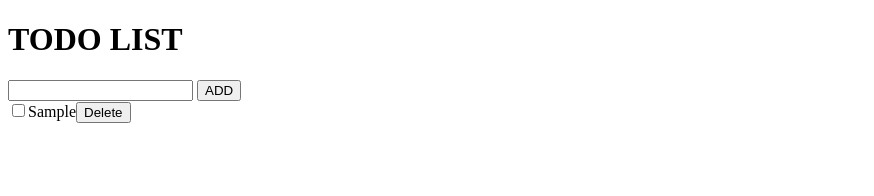
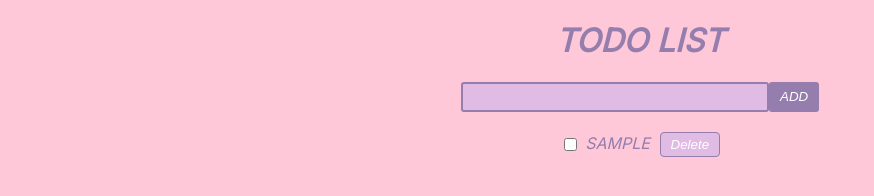
Before and after one commit to arzamansoori/TODOList, a plain HTML site: page index.html in a window 1280 px wide. Both pictures are taken after typing "Sample" into the empty fields and a click on the button "ADD". Shown: the whole page, without its empty margins (0-874 px from the left). Drawn offline with Linux system fonts and the light colour scheme.

Commit message:
adding style in website

```diff
--- a/index.html
+++ b/index.html
@@ -4,21 +4,20 @@
     <meta charset="UTF-8">
     <meta http-equiv="X-UA-Compatible" content="IE=edge">
     <meta name="viewport" content="width=device-width, initial-scale=1.0">
+    <link rel="preconnect" href="https://fonts.googleapis.com">
+<link rel="preconnect" href="https://fonts.gstatic.com" crossorigin>
+<link href="https://fonts.googleapis.com/css2?family=Inter&display=swap" rel="stylesheet">
     <link rel="stylesheet" href="/style.css">
     <title>Document</title>
 </head>
 <body>
     <h1>TODO LIST</h1>
-    <div>
-        <input id="addValue" type="text">
-        <button id="btnAdd">ADD</button>
+    <div class="addTask">
+        <input placeholder="Add your tasks..." id="addValue" type="text" class="inputTask">
+        <button id="btnAdd" class="btAdd">ADD</button>
     </div>
     <div class="add">
-        <!-- <p></p>
-        <p></p>
-        <p></p>
-        <p></p>
-        <p></p> -->
+
     </div>
 
     <script src="/script.js"></script>
--- a/script.js
+++ b/script.js
@@ -24,23 +24,13 @@ btn.addEventListener("click", () => {
         check.name = "name";
         check.value = "value";
         check.id = "id";
-        // check.onclick = addLine();
-        // check.onchange = addingLine();
         addP[0].appendChild(check);
 
-
-
-        //creating list element
-        // const node = document.createElement("li");
-        // const textNode = document.createTextNode(addValue.value);
-        // //appending textnode to node
-        // node.appendChild(textNode);
-        // check.(node);
-
+        //creating label
         const label = document.createElement('label');
         label.class = "labelFor";
         label.htmlFor = "id";
-        label.appendChild(document.createTextNode(addValue.value));
+        label.appendChild(document.createTextNode(addValue.value.toUpperCase()));
         addP[0].appendChild(check);
         addP[0].appendChild(label);
 
@@ -53,9 +43,7 @@ btn.addEventListener("click", () => {
         //appending btnNode to node
         label.appendChild(btnNode);
         label.appendChild(line);
-
-        //appending node to add id
-        // check.appendChild(node);
+        btnNode.classList.add("buttonList");
 
         btnNode.addEventListener("click", () => {
             check.remove();
--- a/style.css
+++ b/style.css
@@ -1,3 +1,58 @@
+body{
+    font-family: 'Inter', sans-serif;
+    font-style: italic;
+    background-color: #FEC8D8;
+}
+
+h1{
+    text-align: center;
+    color: #957DAD;
+}
+.addTask{
+    display: flex;
+    justify-content: center;
+}
+.inputTask{
+    width: 300px;
+    font-style: italic;
+    background-color: #E0BBE4;
+    border: 2px solid  #957DAD;
+    border-radius: 3px;
+}
+.btAdd{
+    width: 50px;
+    height: 30px;
+    font-style: italic;
+    background-color: #957DAD;
+    border: 5px solid #957DAD;
+    border-radius: 3px;
+    color: #fff;
+    cursor: pointer;
+}
+.add{
+    margin-top: 20px;
+    display: grid;
+    grid-template-columns: auto auto;
+    justify-content: center;
+    grid-column-gap: 5px;
+    grid-row-gap: 7px;
+
+}
+
+.buttonList{
+    margin-left: 10px;
+    font-style: italic;
+    background-color: #E0BBE4;
+    border: 1px solid #957DAD;
+    border-radius: 4px;
+    color: #fff;
+    width: 60px;
+    height: 25px;
+}
+label{
+    color: #957DAD;
+    /* background-color: #E0BBE4; */
+}
 
 #id:checked + label{
     text-decoration: line-through;
```
